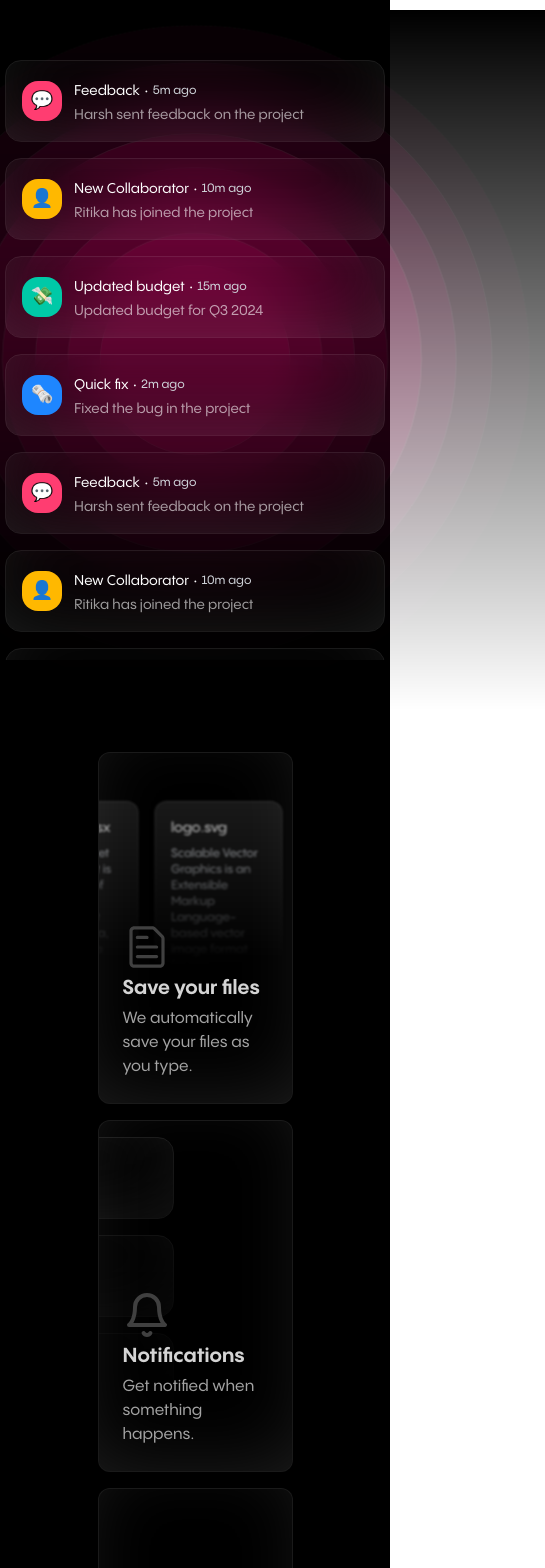
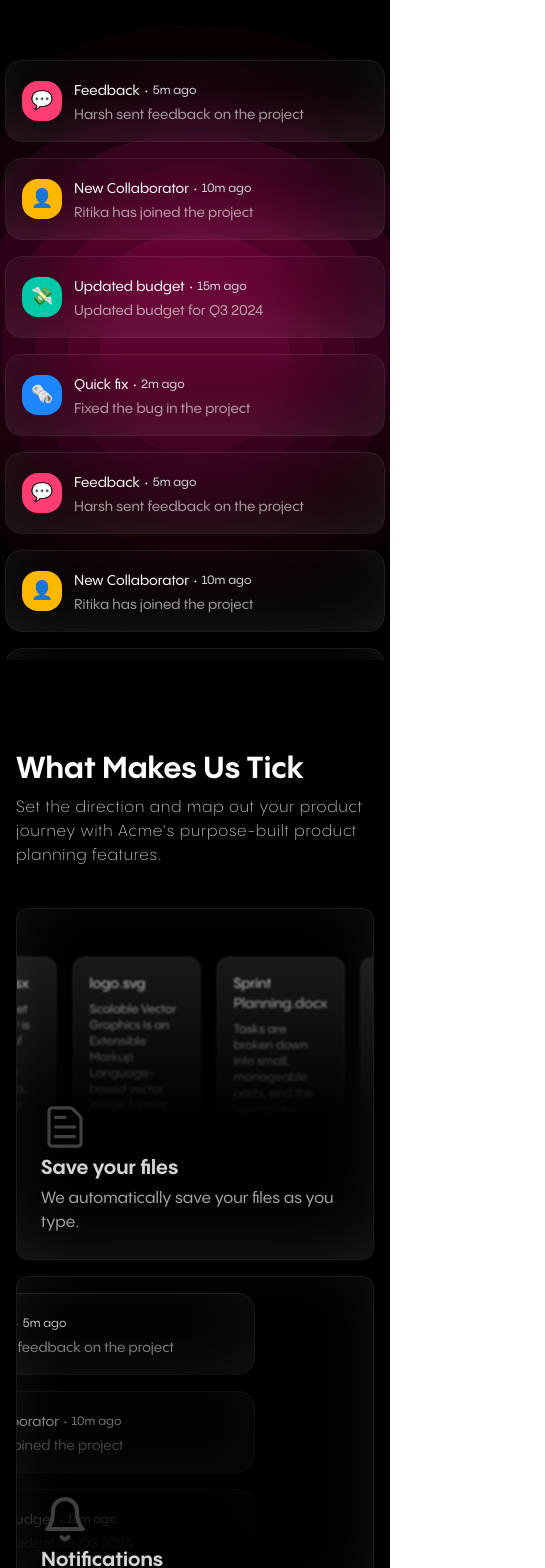
Before and after one commit to lawlesx/acme, a Next.js app: page / in a window 390 px wide. Shown: the part 3429-4997 px from the top of the page, 545 px wide, since content can reach past the window. Built offline with nearby package versions, Linux system fonts and the light colour scheme.

Commit message:
Overflow fixes for responsive

```diff
--- a/src/components/Features/AnimatedGrid.tsx
+++ b/src/components/Features/AnimatedGrid.tsx
@@ -94,7 +94,7 @@ const features = [
     href: '#',
     cta: 'Learn more',
     background: (
-      <div className='absolute right-0 top-0 flex h-full w-full origin-top flex-col items-center rounded-md pt-10 transition-all duration-300 ease-out [mask-image:linear-gradient(to_top,transparent_40%,#000_100%)] group-hover:scale-105'>
+      <div className='absolute right-0 top-0 flex h-full w-full origin-top flex-col items-center gap-1 rounded-md pt-8 transition-all duration-300 ease-out [mask-image:linear-gradient(to_top,transparent_40%,#000_150%)] group-hover:scale-105'>
         {[
           ['1st', '2nd', '3rd', '4th'],
           ['11th', '12th', '13th', '14th'],
@@ -113,7 +113,7 @@ const features = [
 
 const AnimatedGrid = () => {
   return (
-    <BentoGrid className='w-1/2'>
+    <BentoGrid className='w-full px-4 lg:w-1/2 lg:px-0'>
       {features.map((feature, idx) => (
         <BentoCard key={idx} {...feature} />
       ))}
--- a/src/components/Features/index.tsx
+++ b/src/components/Features/index.tsx
@@ -3,6 +3,10 @@ import AnimatedGrid from './AnimatedGrid'
 const Features = () => {
   return (
     <div className='flex w-full flex-col items-center justify-between gap-10 py-10'>
+      <div className='flex w-full flex-col gap-2 px-4 lg:w-1/2 lg:px-0'>
+        <h1 className='text-3xl font-bold text-white'>What Makes Us Tick</h1>
+        <p className='text-base font-light tracking-wider text-white/80'>{`Set the direction and map out your product journey with Acme's purpose-built product planning features.`}</p>
+      </div>
       <AnimatedGrid />
     </div>
   )
--- a/src/components/ProjectUpdates/index.tsx
+++ b/src/components/ProjectUpdates/index.tsx
@@ -3,14 +3,14 @@ import NotificationList from './NotificationList'
 
 const ProjectUpdates = () => {
   return (
-    <section className='flex h-screen w-full flex-col items-center justify-center gap-10'>
+    <section className='flex h-screen w-full flex-col items-center justify-center gap-10 overflow-hidden'>
       <div className='flex w-full flex-col items-center gap-4 px-4'>
         <h1 className='text-center text-3xl font-bold text-white'>Stay on top of changes</h1>
         <p className='text-center text-base font-thin tracking-widest text-white/80'>
           Communicate progress and project health with built-in project updates.
         </p>
       </div>
-      <div className='relative flex size-[700px] items-center justify-center'>
+      <div className='relative flex size-full items-center justify-center lg:size-[700px]'>
         <Ripple />
         <NotificationList />
       </div>
```
